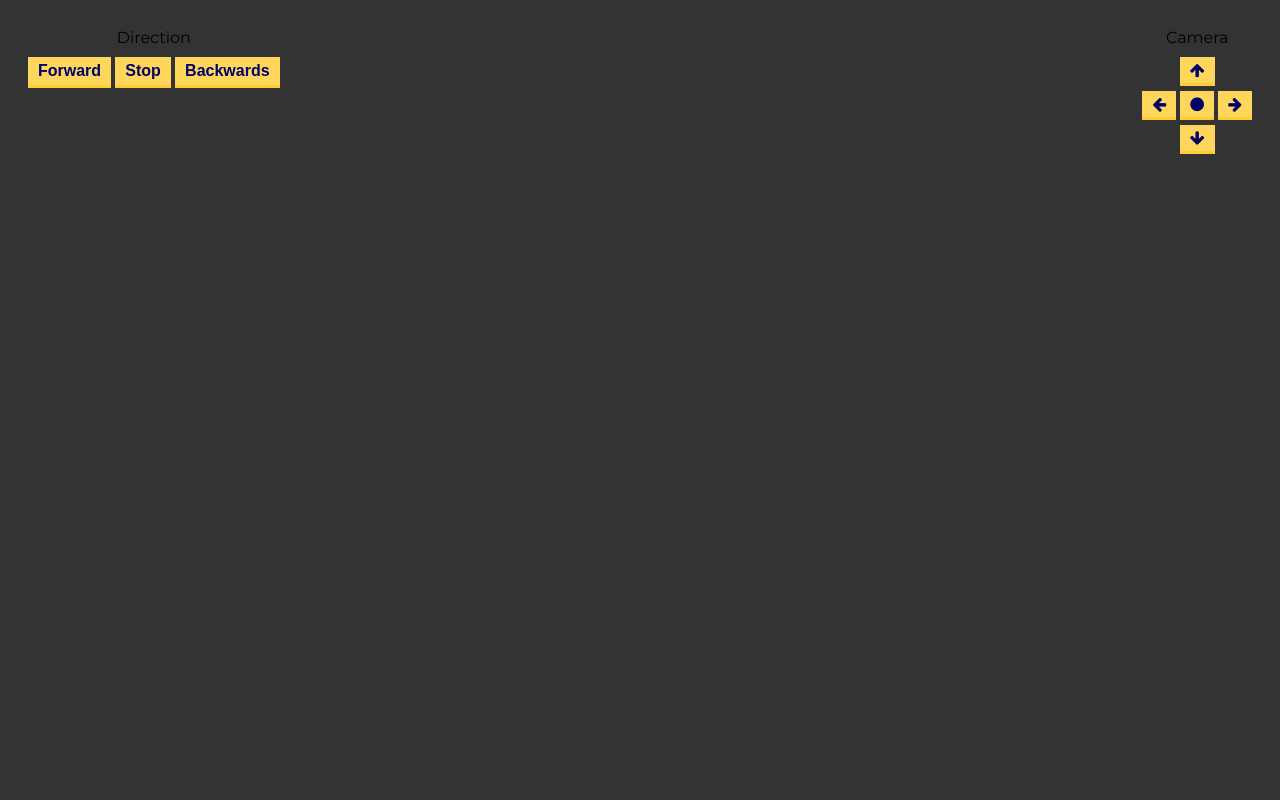
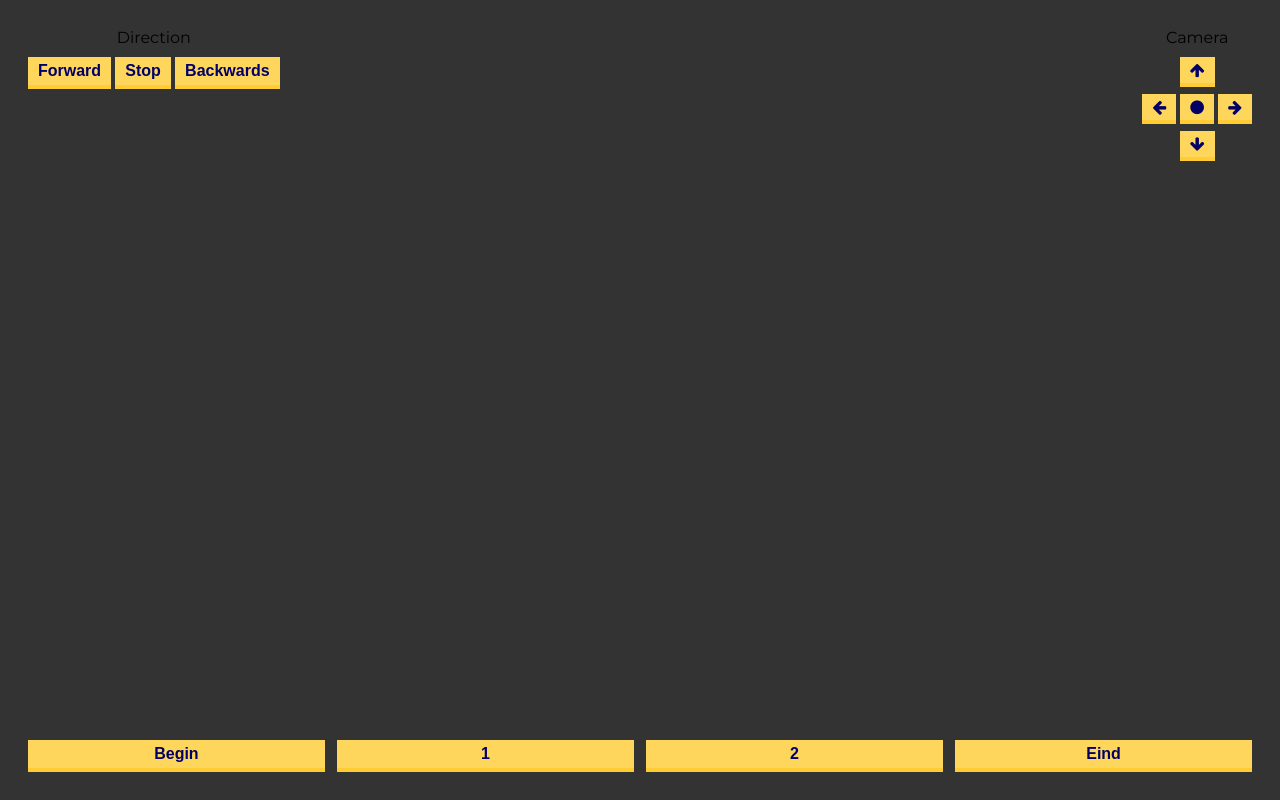
Before and after one commit to Q42/choochoomf, a website: page client-api/public/index.html in a window 1280 px wide. Drawn offline with Linux system fonts and the light colour scheme.

Commit message:
added location controls

```diff
--- a/client-api/public/index.html
+++ b/client-api/public/index.html
@@ -1,4 +1,5 @@
-<html hola_ext_inject="disabled"><head>
+<html>
+<head>
 	<meta name="viewport" content="width=320, initial-scale=1">
   <link rel="stylesheet" href="https://maxcdn.bootstrapcdn.com/font-awesome/4.5.0/css/font-awesome.min.css">
 	<link href='https://fonts.googleapis.com/css?family=Montserrat' rel='stylesheet' type='text/css'>
@@ -37,9 +38,32 @@
 			top: 20px;
 		}
 
+		#locations {
+			position: absolute;
+			bottom: 20px;
+			left: 20px;
+			right: 20px;
+		}
+
+		#locations button {
+			box-sizing: border-box;
+			width: 24.25%;
+			margin: 0;
+			margin-right: 5px;
+			display:block;
+			float: left;
+			margin: 0;
+			margin-left: 1%;
+		}
+
+		#locations button:first-child {
+			margin-left: 0;
+		}
+
 		#camera div {
 			padding-top: 5px;
 			padding-bottom: 5px;
+			clear: both;
 		}
 
 		button {
@@ -51,10 +75,11 @@
 			color: #006;
 			font-weight: bold;
 			font-size: 16px;
-			border-bottom: solid 3px #fc3;
+			border-bottom: solid 4px #fc3;
+			margin-bottom: 2px;
 		}
 	</style>
-<style type="text/css"></style></head>
+</head>
 <body>
 	<!-- The Canvas size specified here is the "initial" internal resolution. jsmpeg will
 		change this internal resolution to whatever the source provides. The size the
@@ -89,6 +114,13 @@
 		<button onclick="cBottom()" class="fa fa-arrow-down"></button>
   </div>
 
+	<div id="locations">
+		<button onclick="goTo('front')">Begin</button>
+		<button onclick="goTo('1')">1</button>
+		<button onclick="goTo('2')">2</button>
+		<button onclick="goTo('end')">Eind</button>
+	</div>
+
 	<script type="text/javascript" src="jsmpg.js"></script>
 	<script type="text/javascript" src="controls.js"></script>
 	<script type="text/javascript">
```
